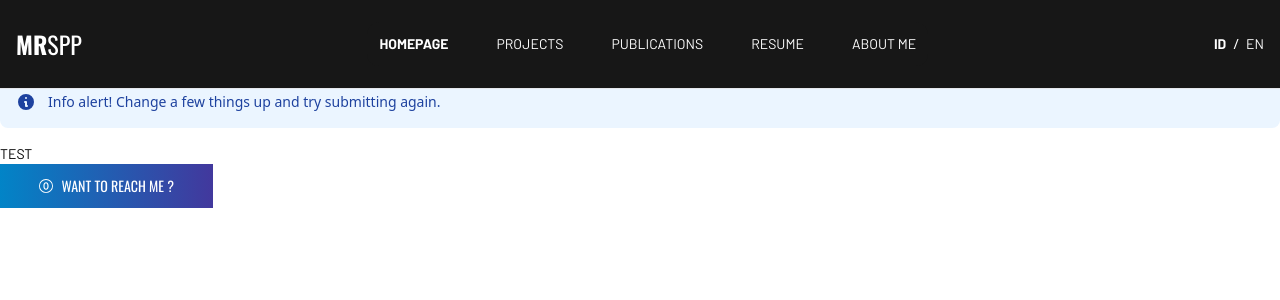
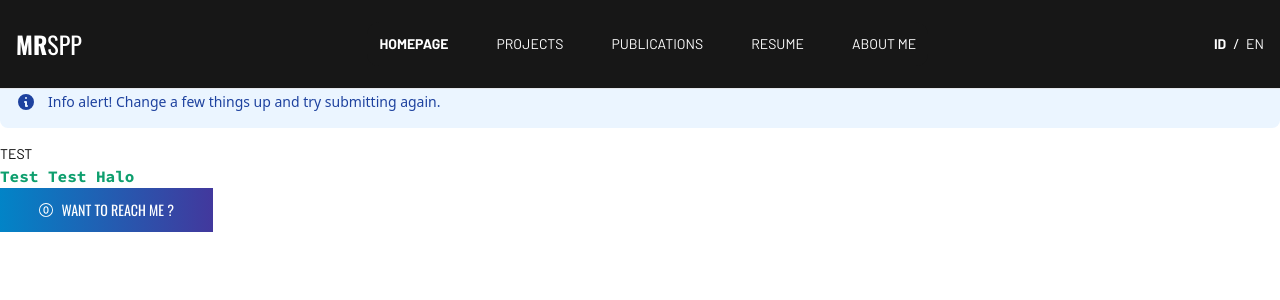
Before and after one commit to satrio-pamungkas/personal-website, a Next.js app: page / in a window 1280 px wide. Shown: the top 300 px of the page. Built offline with nearby package versions, Linux system fonts and the light colour scheme.

Commit message:
feat: added SubTitle component

```diff
--- /dev/null
+++ b/src/atoms/SubTitle/SubTitle.tsx
@@ -0,0 +1,59 @@
+interface ISubTitle {
+  children?: string
+  fontWeight?: string
+  fontColor?: string
+  fontSize?: string
+  textAlign?: string
+}
+
+const util = {
+  weight: (value: string) => {
+    return `font-${value}`;
+  },
+  color: (value: string) => {
+    return `text-${value}`;
+  },
+  align: (value: string) => {
+    return `text-${value}`;
+  },
+  size: (value: string) => {
+    return `text-${findResponsive(value)} md:text-${value}`;
+  }
+}
+
+const listSize = ['xs','sm','md','lg','xl','2xl','3xl','4xl'];
+
+const findResponsive = (value?: string) => {
+  let index: number = 0;
+  for(let idx=0; idx<listSize.length; idx++) {
+    if (listSize[idx] === value) {
+      index = idx;
+    }
+  }
+
+  if (index == 0) {
+    return listSize[index];
+  }
+  return listSize[index-1];
+}
+
+export const SubTitle = ({
+  children = "",
+  fontWeight = "normal",
+  fontColor = "",
+  textAlign = "left",
+  fontSize = "lg"
+}: ISubTitle) => {
+
+  return (
+    <h3
+      className={`font-source-code ` +
+        `${util.weight(fontWeight)} ` +
+        `${fontColor} ` +
+        `${util.align(textAlign)} ` +
+        `${util.size(fontSize)}`}
+      data-testid="subtitle">
+      {children}
+    </h3>
+  )
+}
--- a/src/pages/index.tsx
+++ b/src/pages/index.tsx
@@ -3,6 +3,7 @@ import { Text } from "@/atoms/Text/Text";
 import { Navbar } from "@/organisms/Navbar/Navbar";
 import { Button } from "@/atoms/Button/Button";
 import { Bs0Circle } from "react-icons/bs";
+import { SubTitle } from "@/atoms/SubTitle/SubTitle";
 
 export default function Home() {
   return (
@@ -56,6 +57,11 @@ export default function Home() {
           </div>
         </div>
         <Text fontColor="red-900">TEST</Text>
+        <SubTitle
+          fontWeight="bold"
+          fontColor="text-green-500"
+          fontSize="2xl"
+        >Test Test Halo</SubTitle>
         <div className="w-1/6">
           <Button
             icon={<Bs0Circle/>}
```
Also changed, not shown: 1 other file (tests, documents, lock files or other folders).
